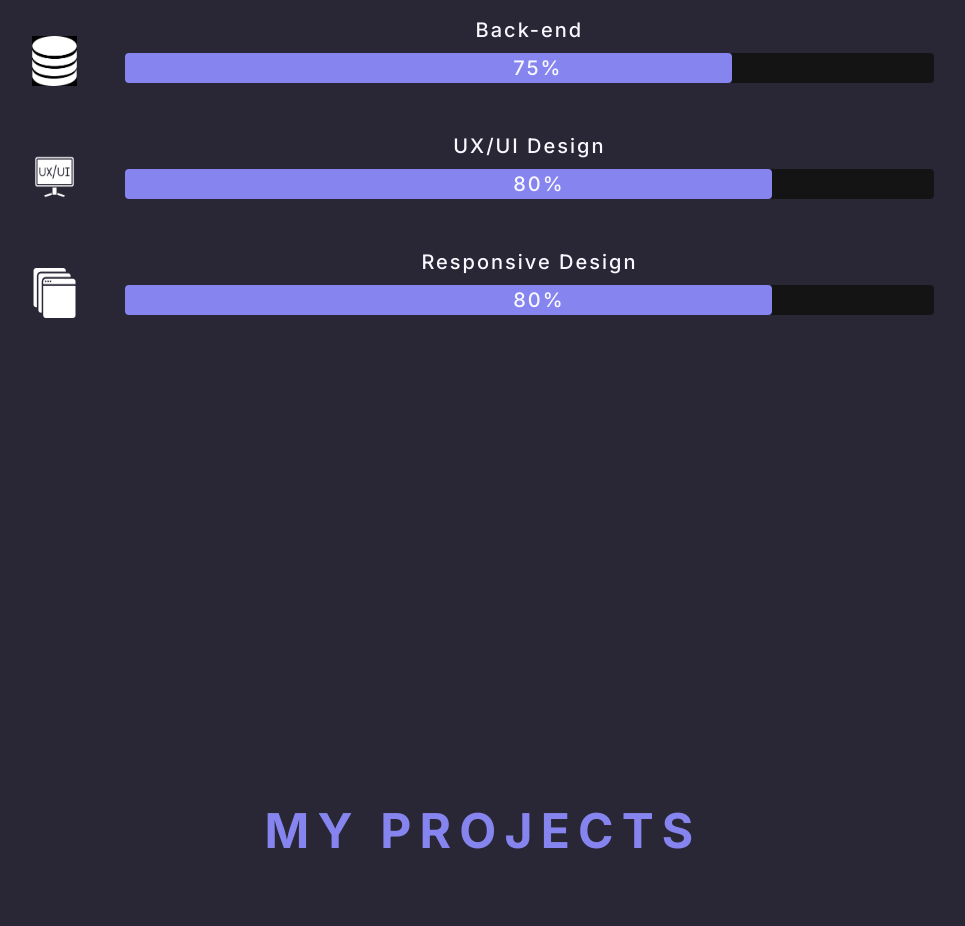
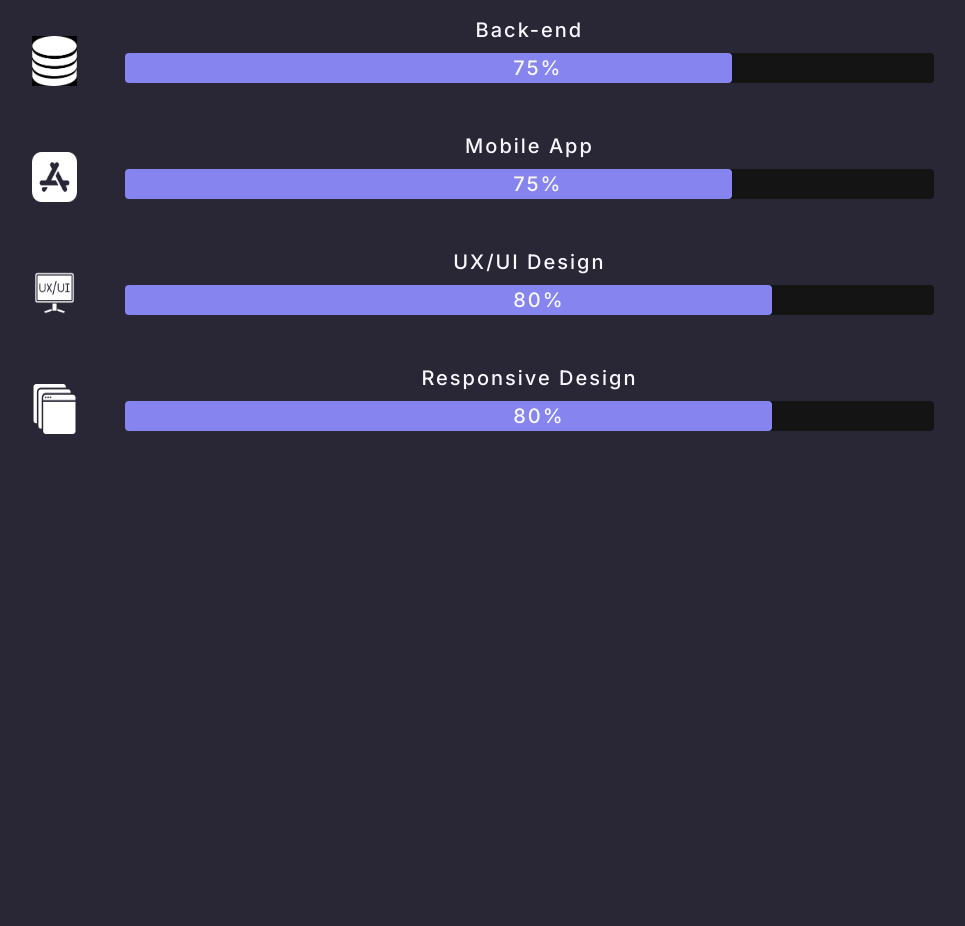
Before and after one commit to VannetNang/portfolio-website, a React (Vite) app: page / in a window 1280 px wide. Shown: the part 2680-3606 px from the top of the page, without its empty margins (157-1122 px from the left). Built offline with nearby package versions, Linux system fonts and the light colour scheme.

Commit message:
- Update skill info

```diff
--- a/src/assets/assets.js
+++ b/src/assets/assets.js
@@ -7,6 +7,7 @@ import framework_icon from "./icons/framework_icon.png";
 import cross_icon from "./icons/cross_icon.png";
 import database_icon from "./icons/database_icon.png";
 import my_logo from "./icons/my_logo.png";
+import mobile_icon from "./icons/mobile-icon.png";
 
 export const assets = {
   user_icon,
@@ -17,5 +18,6 @@ export const assets = {
   framework_icon,
   cross_icon,
   database_icon,
-  my_logo
+  my_logo,
+  mobile_icon
 };
--- a/src/pages/Skills.jsx
+++ b/src/pages/Skills.jsx
@@ -13,13 +13,19 @@ const Skills = () => {
     {
       icon: assets.frontend_icon,
       name: "Front-end",
-      details: "React, Next.js, Tailwind CSS",
+      details: "React, Tailwind CSS",
       percent: "90%",
     },
     {
       icon: assets.database_icon,
       name: "Back-end",
-      details: "MongoDB, PostgreSQL, Express",
+      details: "MongoDB, Express",
+      percent: "75%",
+    },
+    {
+      icon: assets.mobile_icon,
+      name: "Mobile App",
+      details: "Flutter",
       percent: "75%",
     },
     {
```
Also changed, not shown: src/assets/icons/mobile-icon.png (added).
